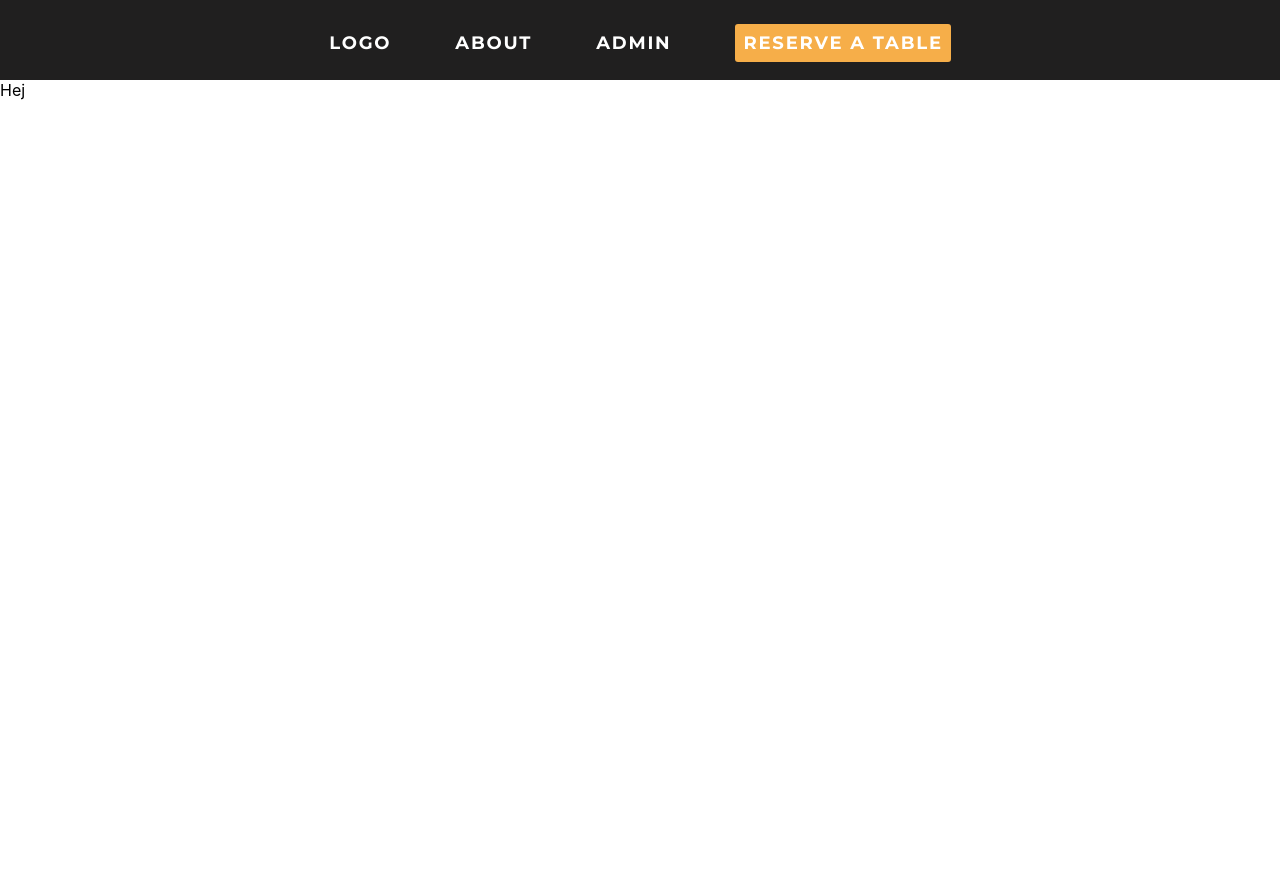
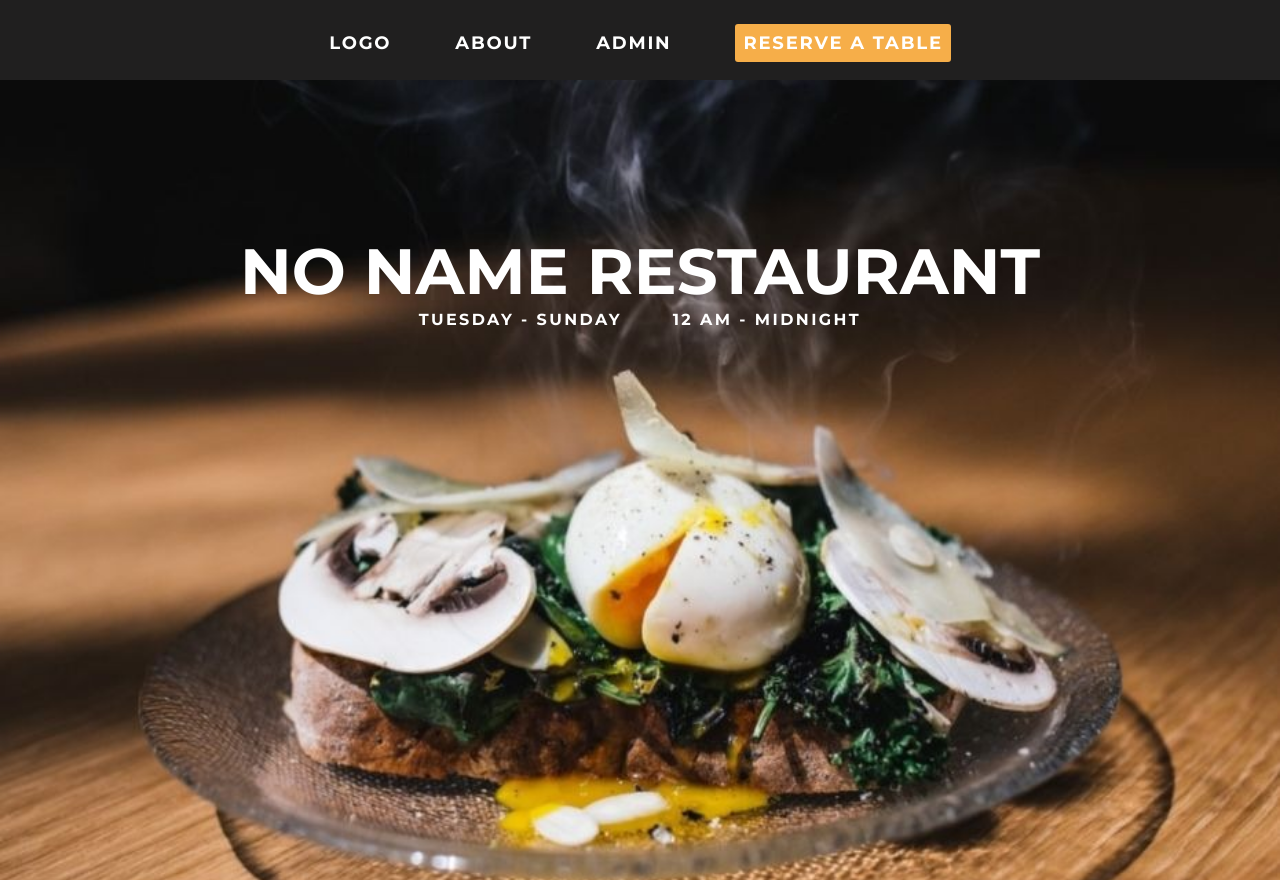
Before and after one commit to jakobedeus/restaurant_frontend, a React (Create React App) app: page / in a window 1280 px wide. Before the commit the page ends 800 px from the top, so only its background shows below. Built offline with nearby package versions, Linux system fonts and the light colour scheme.

Commit message:
Create basic homepage

```diff
--- a/src/components/Home/Home.tsx
+++ b/src/components/Home/Home.tsx
@@ -5,7 +5,14 @@ class Home extends React.Component<{}, {}>  {
 
     render() {
         return(
-            <div>Hej</div>
+            <div className="hero-container">
+                <div className="title-container">
+                    <div className="row">
+                        <h1>No Name Restaurant</h1>
+                        <h2>Tuesday - Sunday &emsp;&emsp; 12 am - Midnight </h2>
+                    </div>
+                </div>
+            </div>
         )
     }
 
--- a/src/components/Home/scss/Home.scss
+++ b/src/components/Home/scss/Home.scss
@@ -0,0 +1,40 @@
+.hero-container {
+    background-image: url('../../../assets/img/hero.jpg');
+    background-size: cover;
+    height: 100vh;
+    width: 100%;
+
+    .title-container {
+        height: 50%;
+        padding: 0;
+        margin: 0;
+        display: -webkit-box;
+        display: -moz-box;
+        display: -ms-flexbox;
+        display: -webkit-flex;
+        display: flex;
+        align-items: center;
+        justify-content: center;
+
+        h1 {
+            margin: 0;
+            color: white;
+            font-family: 'Montserrat', sans-serif;
+            font-weight: bold;
+            text-transform: uppercase;
+            font-size: 64px;
+        }
+
+        h2 {
+            color: white;
+            font-family: 'Montserrat', sans-serif;
+            margin: 0;
+            text-align: center;
+            font-size: 1em;
+            letter-spacing: 0.15em;
+            text-transform: uppercase;
+        }
+
+    }
+
+}
```
